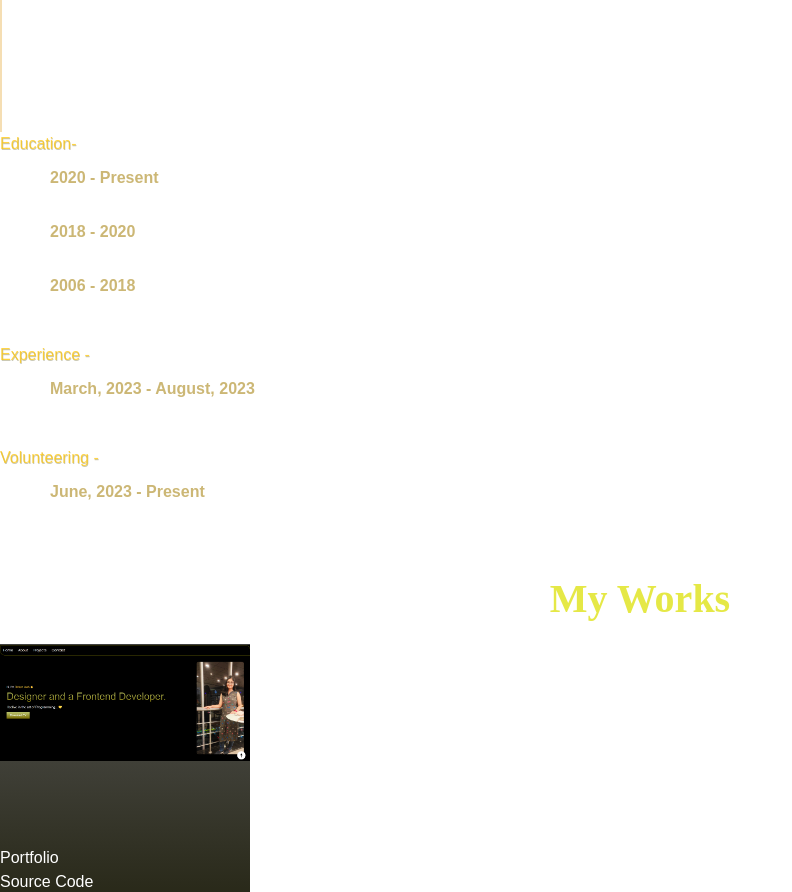
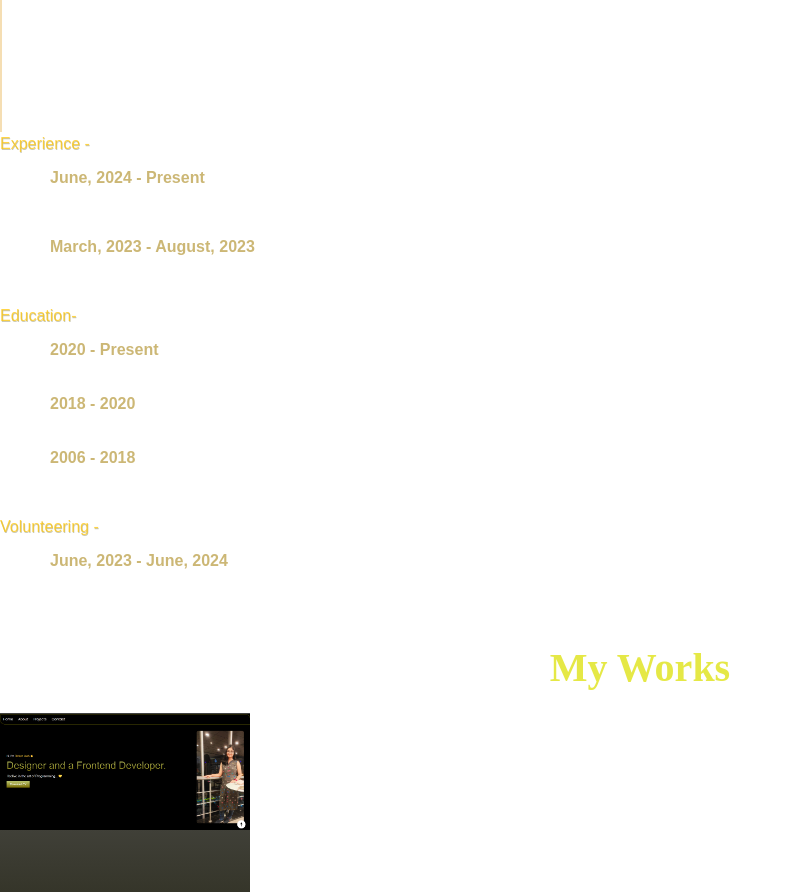
Before and after one commit to Shreya-Jash/Portfolio-3.O, a React (Vite) app: page /About in a window 1280 px wide. Shown: the part 6140-7032 px from the top of the page, without its empty margins (0-792 px from the left). Built offline with nearby package versions, Linux system fonts and the light colour scheme.

Commit message:
feat: change in abobut sec

```diff
--- a/src/pages/About.jsx
+++ b/src/pages/About.jsx
@@ -105,6 +105,35 @@ export default function About() {
         <div className="line h-[485px]"></div>
         {/* Education and Experience */}
         <div className="educations ">
+        <h1 className="text-2xl md:pl-4">Experience - </h1>
+            <div className="education">
+            <ul>
+                <h2>June, 2024 - Present </h2>
+                <li>
+                  <span>Application Developer - </span>
+                  <a
+                    href="https://uem.edu.in/uem-kolkata/"
+                    target="_blank"
+                    rel="noreferrer"
+                  >
+                    Accenture
+                  </a>
+                </li>
+              </ul>
+              <ul>
+                <h2>March, 2023 - August, 2023 </h2>
+                <li>
+                  <span>Frontend Developer - </span>
+                  <a
+                    href="https://uem.edu.in/uem-kolkata/"
+                    target="_blank"
+                    rel="noreferrer"
+                  >
+                    PepHub
+                  </a>
+                </li>
+              </ul>
+            </div>
           <h1 className="text-2xl md:pl-4">Education-</h1>
           <div className="education">
             <ul>
@@ -143,26 +172,11 @@ export default function About() {
               </li>
             </ul>
           </div>
-            <h1 className="text-2xl md:pl-4">Experience - </h1>
-            <div className="education">
-              <ul>
-                <h2>March, 2023 - August, 2023 </h2>
-                <li>
-                  <span>Frontend Developer - </span>
-                  <a
-                    href="https://uem.edu.in/uem-kolkata/"
-                    target="_blank"
-                    rel="noreferrer"
-                  >
-                    PepHub
-                  </a>
-                </li>
-              </ul>
-            </div>
+
             <h1 className="text-2xl md:pl-4">Volunteering - </h1>
             <div className="education">
               <ul>
-                <h2>June, 2023 - Present </h2>
+                <h2>June, 2023 - June, 2024 </h2>
                 <li className="">
                   <span>Chair - </span>
                   <a
```
